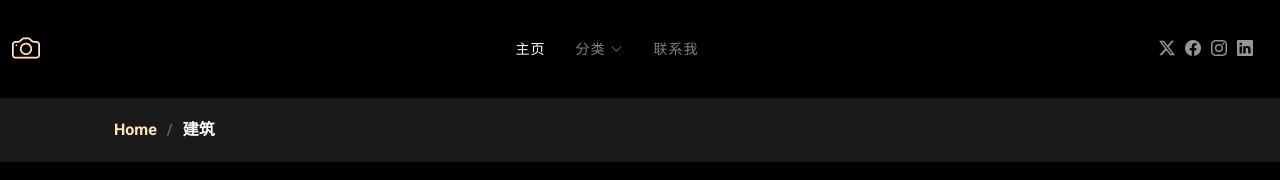
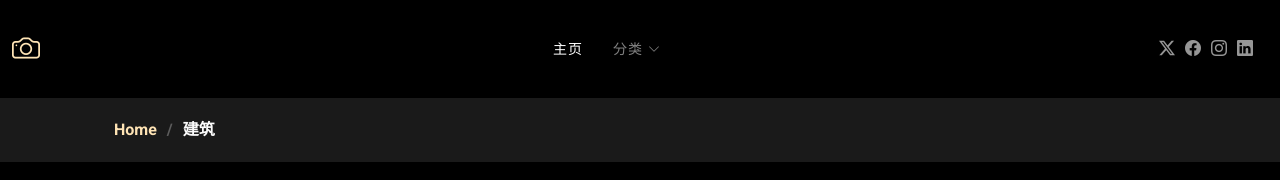
Before and after one commit to smartcopyer/PhotoFolio, a plain HTML site: page gallery_Architecture.html in a window 1280 px wide. Shown: the top 180 px of the page. Drawn offline with Linux system fonts and the light colour scheme.

Commit message:
注释各分类页面“联系我”

```diff
--- a/gallery_Architecture.html
+++ b/gallery_Architecture.html
@@ -75,7 +75,7 @@
             </ul>
           </li>
           <!--          <li><a href="services.html">服务</a></li>-->
-          <li><a href="contact.html">联系我</a></li>
+<!--          <li><a href="contact.html">联系我</a></li>-->
         </ul>
         <i class="mobile-nav-toggle d-xl-none bi bi-list"></i>
       </nav>
```
Also changed, not shown: gallery_Lives.html (+1 -1 lines), gallery_Nature.html (+1 -1 lines), gallery_People.html (+1 -1 lines).
